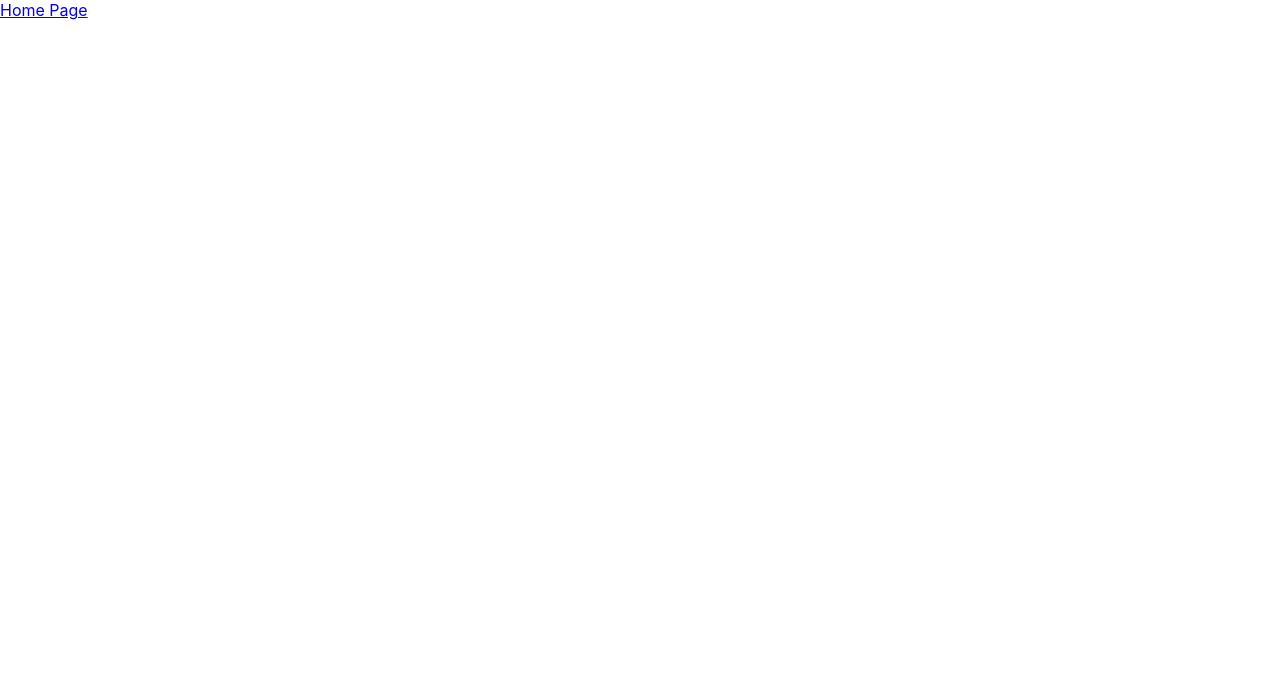
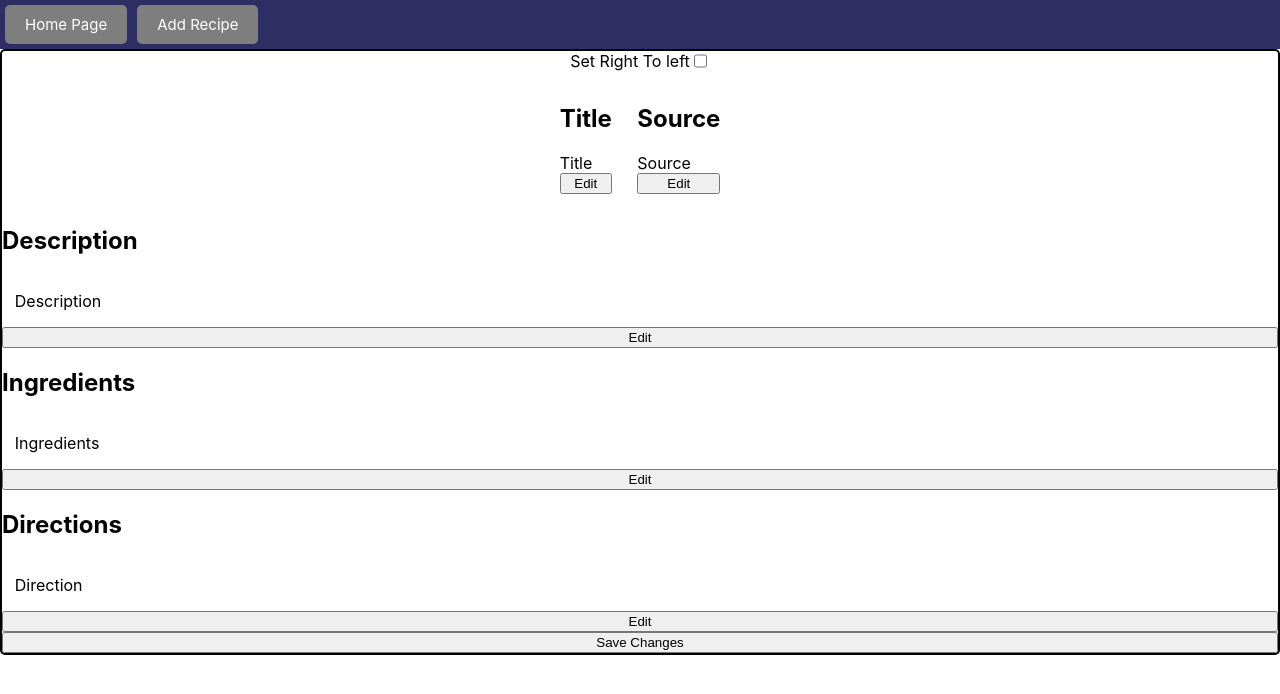
Before and after one commit to YotamGit/Recidex, a React (Create React App) app: page /recipes/new in a window 1280 px wide. Shown: the top 694 px of the page. Built offline with nearby package versions, Linux system fonts and the light colour scheme.

Commit message:
start working on add recipe and header

```diff
--- a/src/App.js
+++ b/src/App.js
@@ -4,6 +4,8 @@ import { useState } from "react";
 import Recipes from "./components/Recipes";
 import RecipePage from "./components/RecipePage";
 import RecipeEditorPage from "./components/RecipeEditorPage";
+import AddRecipe from "./components/AddRecipe";
+import Header from "./components/Header";
 import {
   BrowserRouter as Router,
   Navigate,
@@ -87,6 +89,7 @@ function App() {
   ]);
 
   const [search, setSearch] = useState("");
+
   const onRecipeSearch = (text) => {
     setSearch(text);
   };
@@ -109,6 +112,11 @@ function App() {
       setRecipes(recipes.filter((recipe) => recipe.id !== id));
     }
   };
+  const onAddRecipe = (recipe) => {
+    const id = (Math.floor(Math.random() * 1000) + 1).toString();
+    const newRecipe = { id, ...recipe };
+    setRecipes([...recipes, newRecipe]);
+  };
 
   return (
     <Router>
@@ -128,6 +136,7 @@ function App() {
             path="/home"
             element={
               <>
+                <Header onAddRecipe={onAddRecipe} />
                 {recipes.length > 0 ? (
                   <Recipes
                     recipes={recipes}
@@ -143,17 +152,36 @@ function App() {
           <Route
             path="/recipes/:recipe_id"
             element={
-              <RecipePage
-                recipes={recipes}
-                deleteRecipe={deleteRecipe}
-                onEditRecipe={onEditRecipe}
-              />
+              <>
+                <Header onAddRecipe={onAddRecipe} />
+                <RecipePage
+                  recipes={recipes}
+                  deleteRecipe={deleteRecipe}
+                  onEditRecipe={onEditRecipe}
+                />
+              </>
             }
           />
           <Route
             path="/recipes/edit/:recipe_id"
             element={
-              <RecipeEditorPage recipes={recipes} onEditRecipe={onEditRecipe} />
+              <>
+                <Header onAddRecipe={onAddRecipe} />
+                <RecipeEditorPage
+                  recipes={recipes}
+                  onEditRecipe={onEditRecipe}
+                />
+              </>
+            }
+          />
+
+          <Route
+            path="/recipes/new"
+            element={
+              <>
+                <Header onAddRecipe={onAddRecipe} />
+                <AddRecipe onAddRecipe={onAddRecipe} />
+              </>
             }
           />
         </Routes>
--- /dev/null
+++ b/src/components/AddRecipe.js
@@ -0,0 +1,21 @@
+import RecipeEditor from "./RecipeEditor";
+
+const AddRecipe = ({ onAddRecipe }) => {
+  const recipeTemplate = {
+    title: "Title",
+    description: "Description",
+    ingredients: `Ingredients`,
+    directions: `Direction`,
+    rtl: false,
+    source: "Source",
+  };
+
+  return (
+    <RecipeEditor
+      onEditRecipe={onAddRecipe}
+      recipe={recipeTemplate}
+    ></RecipeEditor>
+  );
+};
+
+export default AddRecipe;
--- /dev/null
+++ b/src/components/Header.js
@@ -0,0 +1,16 @@
+import { Link } from "react-router-dom";
+import "../styles/Header.css";
+const Header = () => {
+  return (
+    <div className="header">
+      <Link className="header-btn" to="/home">
+        Home Page
+      </Link>
+      <Link className="header-btn" to="/recipes/new">
+        Add Recipe
+      </Link>
+    </div>
+  );
+};
+
+export default Header;
--- a/src/components/RecipeEditor.js
+++ b/src/components/RecipeEditor.js
@@ -3,6 +3,7 @@ import Popup from "reactjs-popup";
 import "../styles/RecipeEditor.css";
 import { marked } from "marked";
 import RecipeEditorSection from "./RecipeEditorSection";
+import { useNavigate } from "react-router-dom";
 
 marked.setOptions({
   gfm: true,
@@ -11,6 +12,8 @@ marked.setOptions({
 });
 
 const RecipeEditor = ({ onEditRecipe, recipe }) => {
+  const navigate = useNavigate();
+
   const [tempTitle, setTempTitle] = useState(recipe.title);
   const [title, setTitle] = useState(tempTitle);
   const [tempSource, setTempSource] = useState(recipe.source);
@@ -20,7 +23,6 @@ const RecipeEditor = ({ onEditRecipe, recipe }) => {
   const [ingredients, setIngredients] = useState(recipe.ingredients);
   const [directions, setDirections] = useState(recipe.directions);
   const [rtl, setRtl] = useState(recipe.rtl);
-  const id = recipe.id;
 
   useEffect(() => {
     document.getElementById("recipe-editor-description").innerHTML =
@@ -55,14 +57,14 @@ const RecipeEditor = ({ onEditRecipe, recipe }) => {
     var res = window.confirm("Save?");
     if (res) {
       onEditRecipe({
-        id,
         title,
-        source,
-        rtl,
         description,
         ingredients,
         directions,
+        rtl,
+        source,
       });
+      navigate(-1);
     }
   };
   return (
--- a/src/components/RecipeEditorPage.js
+++ b/src/components/RecipeEditorPage.js
@@ -8,7 +8,6 @@ const RecipeEditorPage = ({ recipes, onEditRecipe }) => {
   const recipe = recipes.filter((recipe) => recipe.id === recipe_id)[0];
   return (
     <div className="recipe-editor-page">
-      <Link to="/home">Home Page</Link>
       {recipe && <Recipe recipe={recipe} onEditRecipe={onEditRecipe} />}
     </div>
   );
--- a/src/components/RecipePage.js
+++ b/src/components/RecipePage.js
@@ -8,7 +8,6 @@ const RecipePage = ({ recipes, onEditRecipe, deleteRecipe }) => {
   const recipe = recipes.filter((recipe) => recipe.id === recipe_id)[0];
   return (
     <div className="recipe-page">
-      <Link to="/home">Home Page</Link>
       {recipe && (
         <Recipe
           recipe={recipe}
--- /dev/null
+++ b/src/styles/Header.css
@@ -0,0 +1,17 @@
+.header {
+  background-color: rgb(46, 46, 100);
+}
+.header-btn {
+  display: inline-block;
+  background: rgb(126, 126, 126);
+  color: #fff;
+  border: none;
+  padding: 10px 20px;
+  margin: 5px;
+  border-radius: 5px;
+  cursor: pointer;
+  text-decoration: none;
+  font-size: 15px;
+  font-family: inherit;
+  text-align: center;
+}
```
